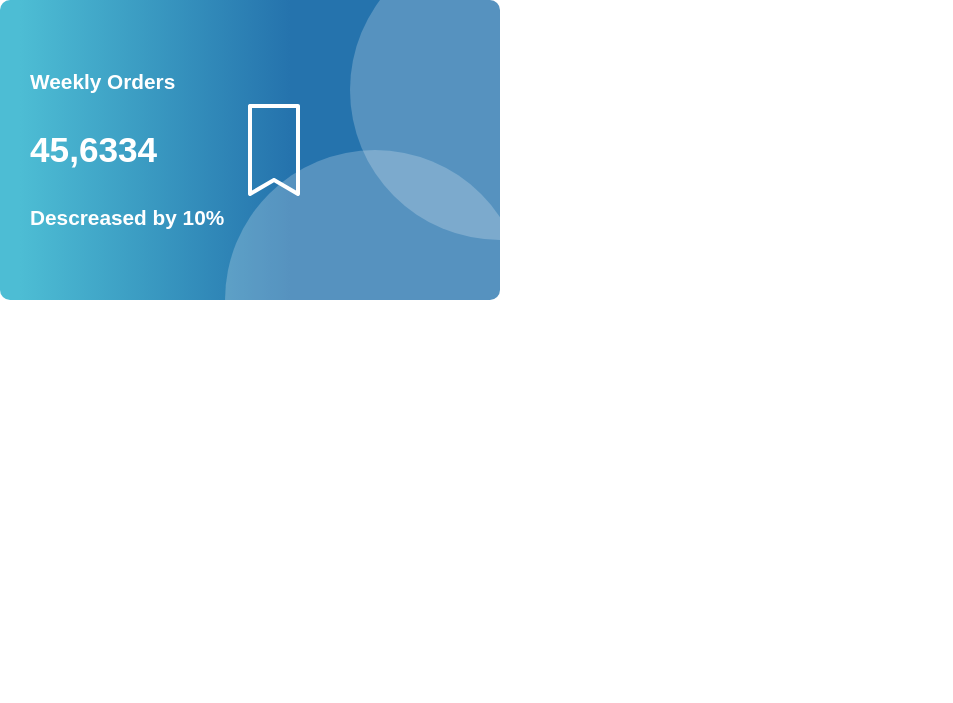
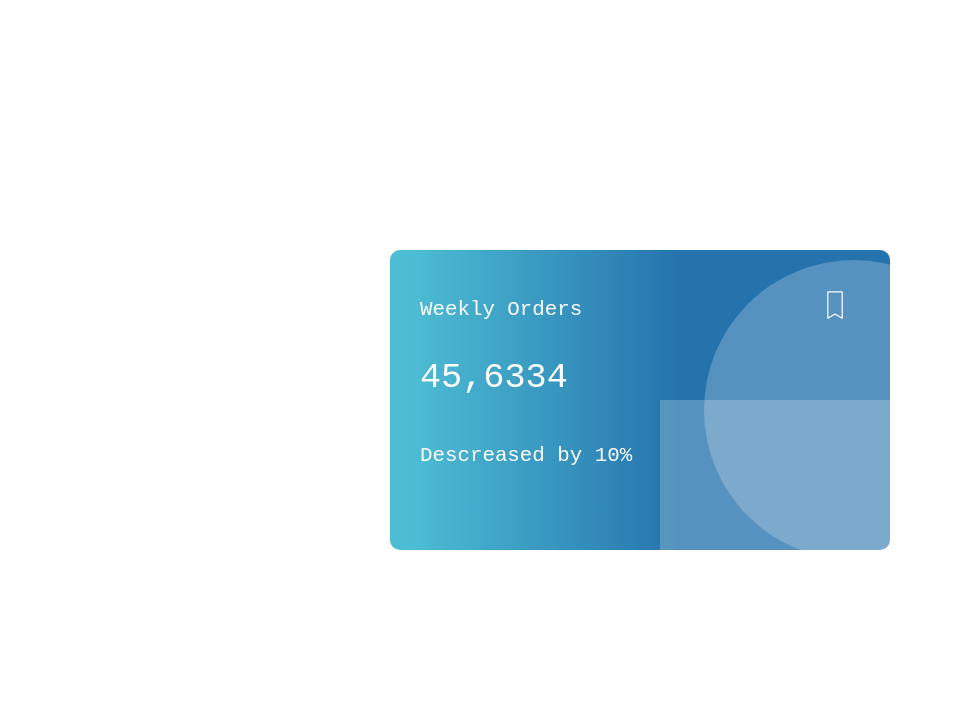
Before and after one commit to OleksandrFanda/Individual_work_UserCard, a plain HTML site: page index.html in a window 1280 px wide. Shown: the whole page, without its empty margins (0-953 px from the left). Drawn offline with Linux system fonts and the light colour scheme.

Commit message:
Change-page

```diff
--- a/index.html
+++ b/index.html
@@ -9,20 +9,22 @@
     <link rel="stylesheet" href="./style/style.css">
 </head>
 <body>
-    <div class="card-conteiner">
-        <div class="text-conteiner">
-            <p class="paragraph">Weekly Orders</p>
-            <h2 class="number-text">45,6334</h2>
-            <p class="paragraph">Descreased by 10%</p>
-            <div class="circle"></div>
+    <section class="full-page">
+        <div class="card-conteiner">
+            <div class="text-conteiner">
+                <div class="line-marker">
+                    <p class="paragraph">Weekly Orders</p>
+                    <svg class="svg-img" xmlns="http://www.w3.org/2000/svg" x="0px" y="0px" width="100" height="100" viewBox="0 0 50 50"
+                        style="fill:#FFFFFF;">
+                        <path d="M 12.8125 2 C 12.335938 2.089844 11.992188 2.511719 12 3 L 12 47 C 11.996094 47.359375 12.1875 47.691406 12.496094 47.871094 C 12.804688 48.054688 13.1875 48.054688 13.5 47.875 L 25 41.15625 L 36.5 47.875 C 36.8125 48.054688 37.195313 48.054688 37.503906 47.871094 C 37.8125 47.691406 38.003906 47.359375 38 47 L 38 3 C 38 2.449219 37.550781 2 37 2 L 13 2 C 12.96875 2 12.9375 2 12.90625 2 C 12.875 2 12.84375 2 12.8125 2 Z M 14 4 L 36 4 L 36 45.25 L 25.5 39.125 C 25.191406 38.945313 24.808594 38.945313 24.5 39.125 L 14 45.25 Z"></path>
+                    </svg>
+                </div>
+                <h2 class="number-text">45,6334</h2>
+                <p class="paragraph">Descreased by 10%</p>
                 <div class="circle-box1"></div>
                 <div class="circle-box2"></div>
             </div>
-            <svg class="svg-img" xmlns="http://www.w3.org/2000/svg" x="0px" y="0px" width="100" height="100" viewBox="0 0 50 50"
-            style="fill:#FFFFFF;">
-            <path d="M 12.8125 2 C 12.335938 2.089844 11.992188 2.511719 12 3 L 12 47 C 11.996094 47.359375 12.1875 47.691406 12.496094 47.871094 C 12.804688 48.054688 13.1875 48.054688 13.5 47.875 L 25 41.15625 L 36.5 47.875 C 36.8125 48.054688 37.195313 48.054688 37.503906 47.871094 C 37.8125 47.691406 38.003906 47.359375 38 47 L 38 3 C 38 2.449219 37.550781 2 37 2 L 13 2 C 12.96875 2 12.9375 2 12.90625 2 C 12.875 2 12.84375 2 12.8125 2 Z M 14 4 L 36 4 L 36 45.25 L 25.5 39.125 C 25.191406 38.945313 24.808594 38.945313 24.5 39.125 L 14 45.25 Z"></path>
-            </svg>
         </div>
-    </div>
+    </section>
 </body>
 </html>
--- a/style/style.css
+++ b/style/style.css
@@ -1,62 +1,56 @@
-body{
-    font-family: Arial, Helvetica, sans-serif;
+.full-page{
+    font-family: 'Courier New', Courier, monospace;
+    width: 100vw;
+    height: 100vh;
+    display: flex;
+    align-items: center;
+    justify-content: center;
 }
 .card-conteiner{
     background: rgb(77,189,212);
     background: linear-gradient(90deg, rgba(77,189,212,1) 4%, rgba(37,115,173,1) 58%);
     width: 500px;
     height: 300px;
-    position: absolute;
-    display: flex;
-    justify-content: flex-start;
-    align-items: center;
     border-radius: 10px;
 }
-position: absolute;
-    left: 30%;
-.svg-img{
+.text-conteiner{
+    color: white;
+    font-weight: lighter;
     display: flex;
-    justify-content: flex-end;
-    align-items: flex-end;
-    position: absolute;
-    width: 30px;
-    height: 30px;
-    top: 55%;
-    right: 10%;
-    font-weight: bold;
+    flex-direction: column;
+}
+.line-marker{
+    display: flex;
+    justify-content: space-between;
+    align-items: center;
+    padding-right: 30px;
 }
 .paragraph{
-    padding: 40px 0px 40px 30px;
+    padding: 50px 0px 40px 30px;
     font-size: 1.3em;
+}
+.svg-img{
+    width: 50px;
+    height: 30px;
 }
 .number-text{
     padding: 0px 30px;
     font-size: 2.2em;
 }
-.circle{
-    z-index: 1;
-}
 .circle-box1{
     width: 300px;
     height: 300px;
     top: 50%;
-    right: -5%;
+    right: 25%;
     position: absolute;
-    border-radius: 50%;
     background-color: rgba(255, 255, 255, 0.222);
-    );
 }
 .circle-box2{
     width: 300px;
-    height:300px;
-    bottom: 20%;
-    left: 70%;
+    height: 300px;
+    bottom: 30%;
+    left: 55%;
     position: absolute;
     border-radius: 50%;
     background-color: rgba(255, 255, 255, 0.222);
 }
-.text-conteiner{
-    color: white;
-    font-weight: 900;
-    z-index: 2;
-}
```
